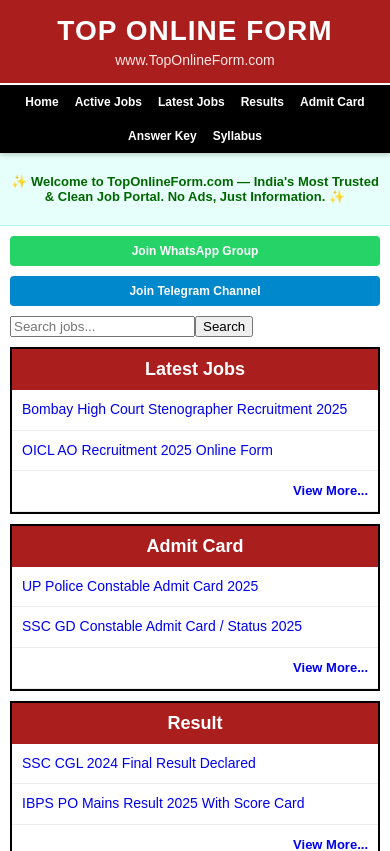
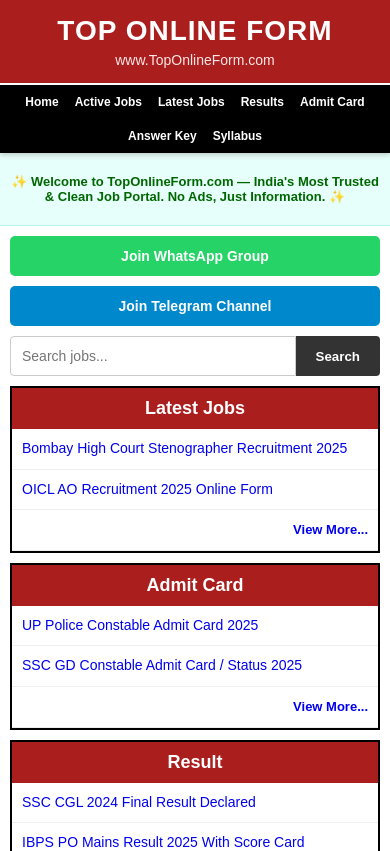
Before and after one commit to dr90929/govt-jobs-portal, a React (Vite) app: page / in a window 390 px wide. Shown: the top 851 px of the page. Built offline with nearby package versions, Linux system fonts and the light colour scheme.

Commit message:
Update index.css

```diff
--- a/src/index.css
+++ b/src/index.css
@@ -29,63 +29,8 @@ a { text-decoration: none; }
   padding: 15px 10px;
   text-align: center;
 }
-
 .header h1 { margin: 0; font-size: 28px; font-weight: 900; letter-spacing: 1px; }
 .header p { margin: 5px 0 0; font-size: 14px; color: #ffe6e6; }
-
-/* --- ACTION BAR (Social + Search) --- */
-.action-bar {
-  display: flex;
-  justify-content: space-between;
-  align-items: center;
-  background-color: #f8f9fa; /* Light grey background */
-  padding: 10px 15px;
-  border-bottom: 1px solid #ddd;
-}
-
-.social-group {
-  display: flex;
-  gap: 10px;
-}
-
-.social-btn {
-  padding: 8px 12px;
-  color: white;
-  font-weight: bold;
-  border-radius: 4px;
-  font-size: 13px;
-  display: flex;
-  align-items: center;
-  white-space: nowrap;
-}
-
-.whatsapp { background-color: #25D366; }
-.whatsapp:hover { background-color: #128C7E; }
-
-.telegram { background-color: #0088cc; }
-.telegram:hover { background-color: #005580; }
-
-.search-container form {
-  display: flex;
-}
-
-.search-container input {
-  padding: 8px;
-  width: 200px;
-  border: 1px solid #ccc;
-  border-radius: 4px 0 0 4px;
-  font-size: 14px;
-}
-
-.search-container button {
-  padding: 8px 15px;
-  background-color: #333;
-  color: white;
-  border: none;
-  border-radius: 0 4px 4px 0;
-  cursor: pointer;
-  font-weight: bold;
-}
 
 /* --- NAVBAR --- */
 .navbar {
@@ -93,7 +38,6 @@ a { text-decoration: none; }
   text-align: center;
   border-top: 2px solid white;
 }
-
 .navbar a {
   display: inline-block;
   color: white;
@@ -114,7 +58,7 @@ a { text-decoration: none; }
   font-size: 13px;
 }
 
-/* --- BOXES --- */
+/* --- GRID SYSTEM --- */
 .main-grid {
   display: grid;
   grid-template-columns: repeat(3, 1fr);
@@ -124,6 +68,61 @@ a { text-decoration: none; }
   margin: 0 auto;
 }
 
+/* --- ACTION CELLS (Buttons & Search inside Grid) --- */
+.action-cell {
+  margin-bottom: 5px; /* Thoda gap box se pehle */
+}
+
+/* Social Buttons */
+.social-btn {
+  padding: 12px;
+  color: white;
+  font-weight: bold;
+  border-radius: 5px;
+  font-size: 14px;
+  display: flex;
+  justify-content: center; /* Center text */
+  align-items: center;
+}
+
+.full-width {
+  width: 100%; /* Pura column cover karega */
+  box-sizing: border-box;
+}
+
+.whatsapp { background-color: #25D366; }
+.whatsapp:hover { background-color: #128C7E; }
+
+.telegram { background-color: #0088cc; }
+.telegram:hover { background-color: #005580; }
+
+/* Grid Search Form */
+.grid-search-form {
+  display: flex;
+  width: 100%;
+}
+
+.grid-search-form input {
+  flex: 1; /* Jitni jagah bachi hai le lo */
+  padding: 11px;
+  border: 1px solid #ccc;
+  border-radius: 4px 0 0 4px;
+  font-size: 14px;
+}
+
+.grid-search-form button {
+  padding: 11px 20px;
+  background-color: #333;
+  color: white;
+  border: none;
+  border-radius: 0 4px 4px 0;
+  cursor: pointer;
+  font-weight: bold;
+}
+.grid-search-form button:hover { background-color: #000; }
+
+
+/* --- BOXES --- */
 .box-column {
   border: 2px solid var(--border-color);
   background: white;
@@ -172,17 +171,10 @@ th, td { border: 1px solid var(--border-color); padding: 12px; vertical-align: t
 @media (max-width: 768px) {
   .main-grid { grid-template-columns: 1fr; gap: 10px; padding: 10px; }
 
-  /* Mobile: Stack Action Bar */
-  .action-bar {
-    flex-direction: column;
-    gap: 10px;
-    padding: 10px;
+  /* Mobile: Action cells bhi stack ho jayenge */
+  .action-cell {
+    margin-bottom: 0px;
   }
-  .social-group { width: 100%; justify-content: space-between; }
-  .social-btn { flex: 1; justify-content: center; font-size: 12px; }
-  .search-container, .search-container form, .search-container input { width: 100%; }
-  .search-container input { border-radius: 4px; }
-  .search-container button { display: none; } /* Mobile pe button hata sakte hain space bachane ke liye, enter se search hoga */
 
   .navbar a { padding: 10px 8px; font-size: 12px; }
 }
```
